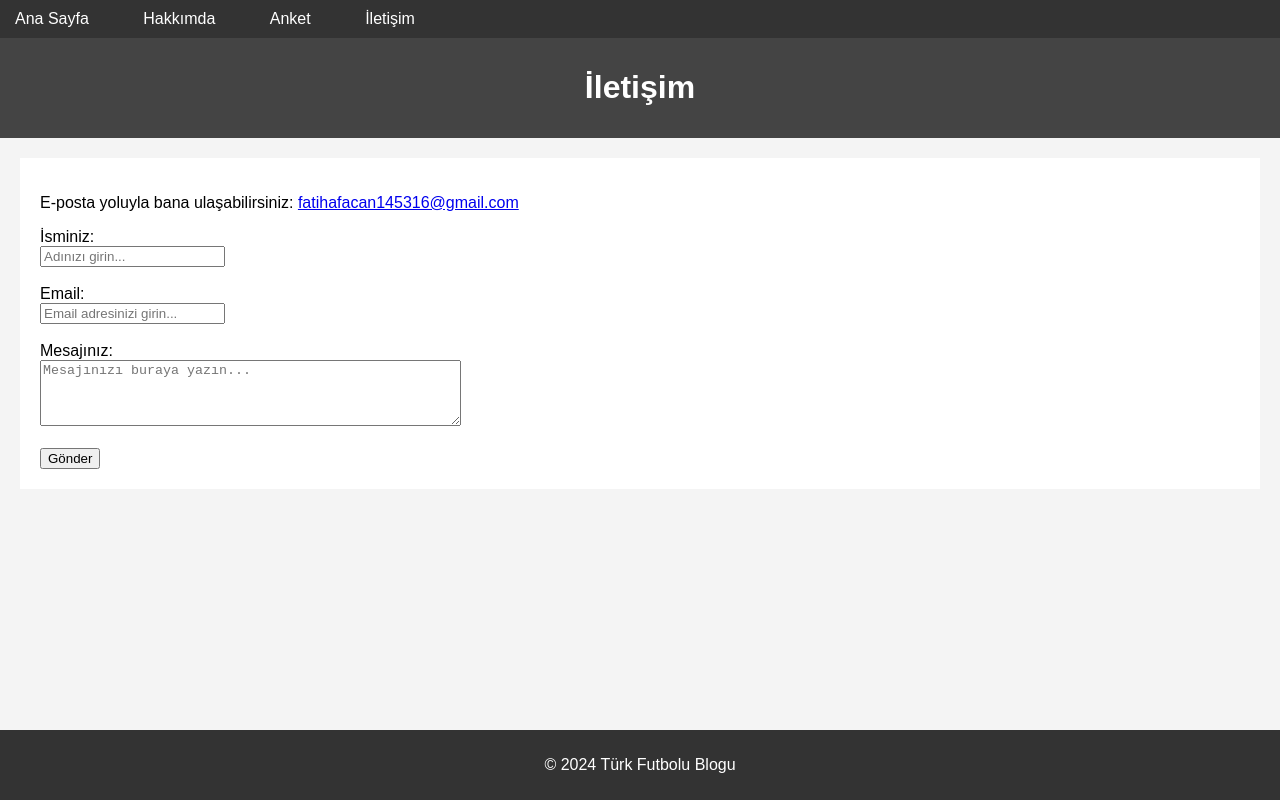
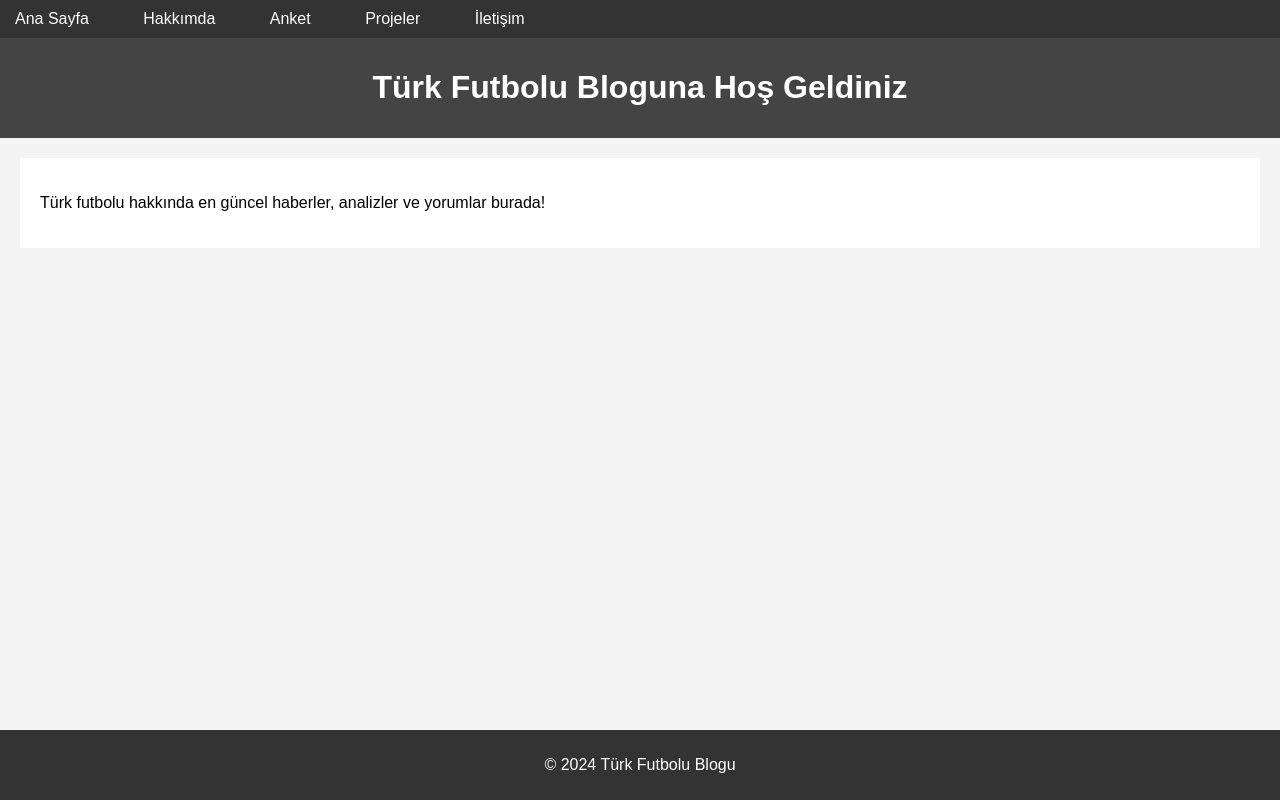
Before and after one commit to fatih196312/fatihafacan.github.io, a plain HTML site: page index.html in a window 1280 px wide. Drawn offline with Linux system fonts and the light colour scheme.

Commit message:
Add files via upload

```diff
--- a/index.html
+++ b/index.html
@@ -3,39 +3,26 @@
 <head>
     <meta charset="UTF-8">
     <meta name="viewport" content="width=device-width, initial-scale=1.0">
-    <title>İletişim - Türk Futbolu Blogu</title>
+    <title>Ana Sayfa - Türk Futbolu Blogu</title>
     <link rel="stylesheet" href="style.css">
 </head>
 <body>
-    <!-- Navigasyon Menüsü -->
     <nav>
         <ul>
             <li><a href="index.html">Ana Sayfa</a></li>
             <li><a href="hakkimda.html">Hakkımda</a></li>
             <li><a href="anket.html">Anket</a></li>
+            <li><a href="proje.html">Projeler</a></li>
             <li><a href="iletisim.html">İletişim</a></li>
         </ul>
     </nav>
 
     <header>
-        <h1>İletişim</h1>
+        <h1>Türk Futbolu Bloguna Hoş Geldiniz</h1>
     </header>
 
-    <!-- İletişim Formu -->
-    <section class="contact-form">
-        <p>E-posta yoluyla bana ulaşabilirsiniz: <a href="mailto:senin.epostan@ornek.com">fatihafacan145316@gmail.com</a></p>
-        <form action="mailto:senin.epostan@ornek.com" method="POST" enctype="text/plain">
-            <label for="name">İsminiz:</label><br>
-            <input type="text" id="name" name="name" placeholder="Adınızı girin..."><br><br>
-
-            <label for="email">Email:</label><br>
-            <input type="email" id="email" name="email" placeholder="Email adresinizi girin..."><br><br>
-
-            <label for="message">Mesajınız:</label><br>
-            <textarea id="message" name="message" rows="4" cols="50" placeholder="Mesajınızı buraya yazın..."></textarea><br><br>
-
-            <button type="submit">Gönder</button>
-        </form>
+    <section class="content">
+        <p>Türk futbolu hakkında en güncel haberler, analizler ve yorumlar burada!</p>
     </section>
 
     <footer>
```
Also changed, not shown: anket.html (+1 -8 lines).
